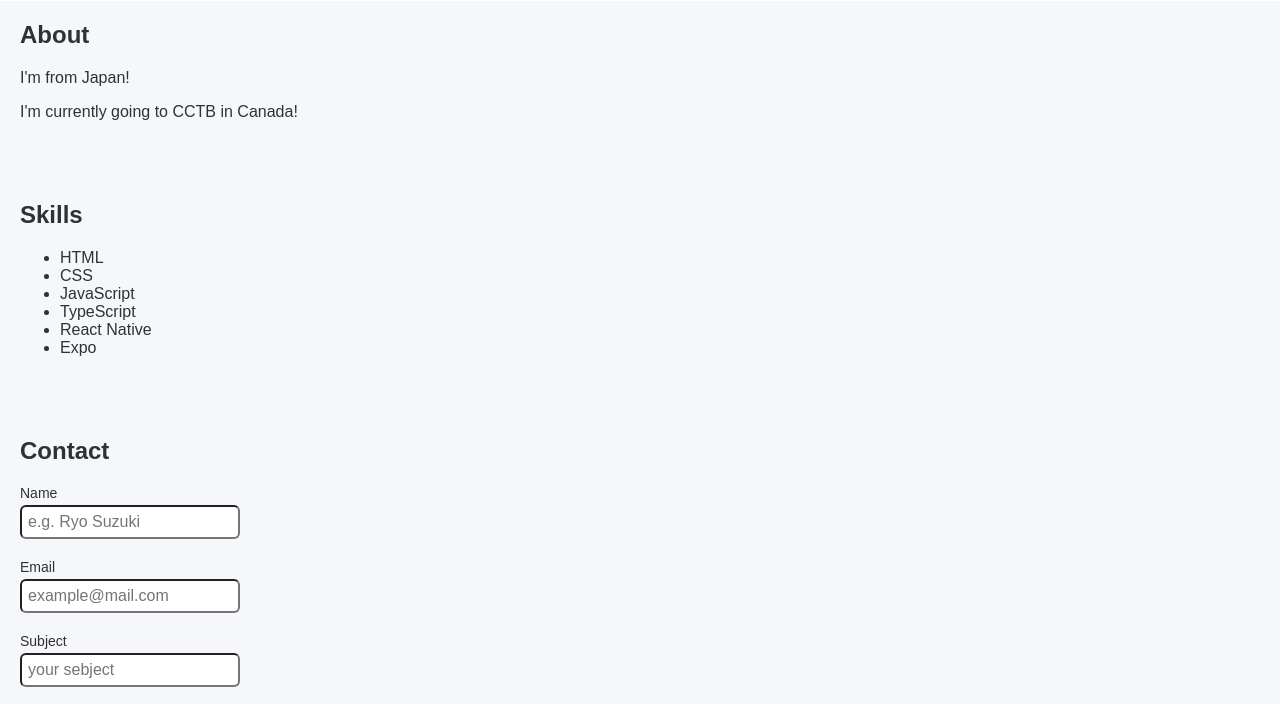
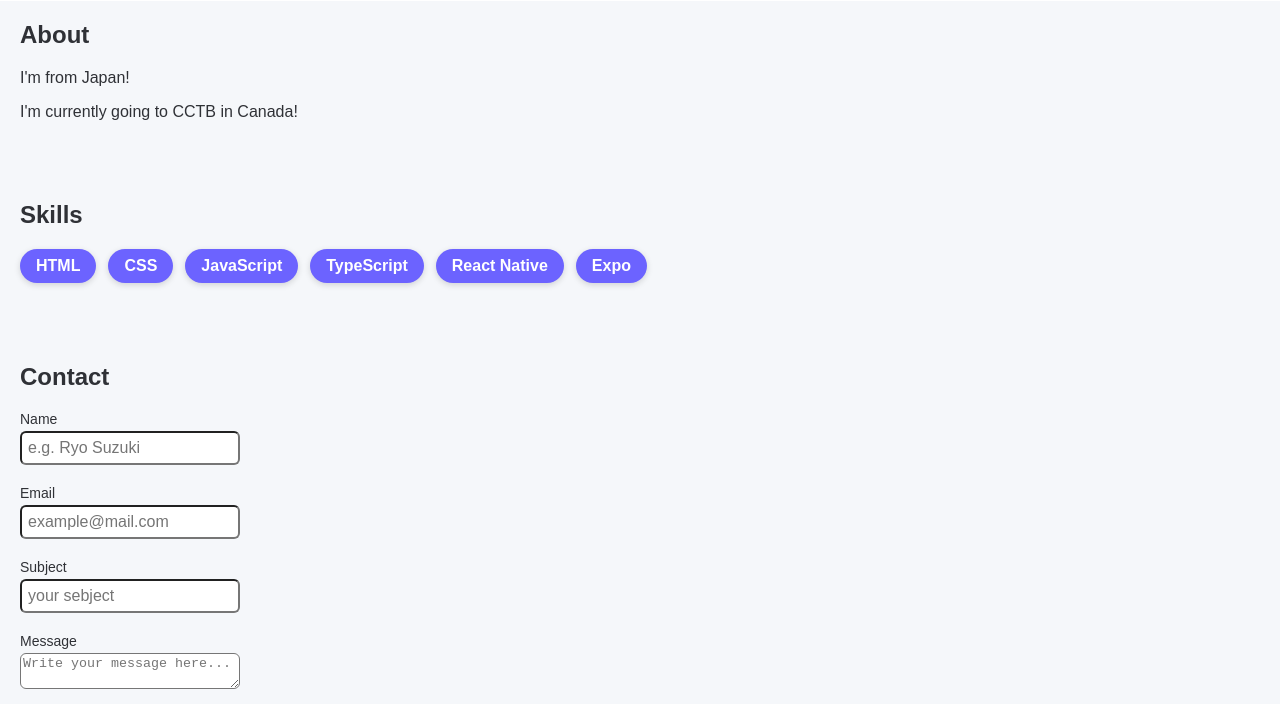
Before and after one commit to ezgna/exam_ryo_suzuki, a plain HTML site: page index.html in a window 1280 px wide. Shown: the part 79-783 px from the top of the page. Drawn offline with Linux system fonts and the light colour scheme.

Commit message:
style: improve ul and li styling for better readability

```diff
--- a/styles.css
+++ b/styles.css
@@ -33,6 +33,23 @@ main {
 
 section {
   margin-bottom: 80px;
+}
+
+ul {
+  padding: 0;
+  display: flex;
+  gap: 12px;
+  list-style: none;
+}
+
+li {
+  background-color: var(--primary-color);
+  color: white;
+  padding: 8px 16px;
+  border-radius: 20px;
+  font-weight: 600;
+  box-shadow: 0 2px 6px rgba(0,0,0,0.15);
+  cursor: default;
 }
 
 label {
```
